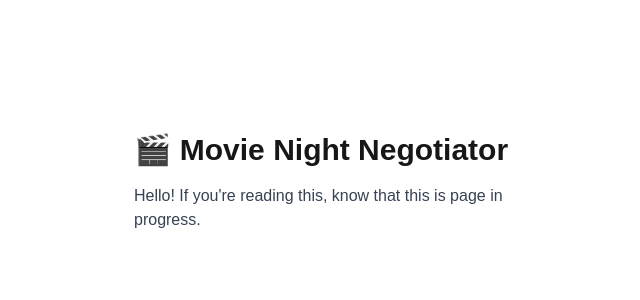
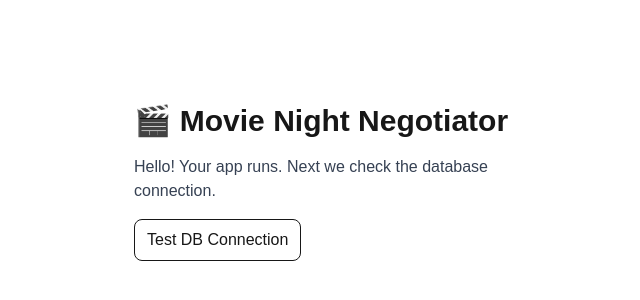
Before and after one commit to ErdagEge/movie-night-negotiator, a Next.js app: page / in a window 1280 px wide. Shown: the part 218-518 px from the top of the page, without its empty margins (306-946 px from the left). Built offline with nearby package versions, Linux system fonts and the light colour scheme.

Commit message:
intial setup with supabase connection

```diff
--- /dev/null
+++ b/src/app/api/hello/route.ts
@@ -0,0 +1,17 @@
+import { NextResponse } from 'next/server';
+import { createServerClient } from '@/lib/supabase/server';
+
+export async function GET() {
+  const supabase = await createServerClient(); // ⬅️ await
+
+  const { data, error } = await supabase
+    .from('hello_messages')
+    .select('*')
+    .order('id', { ascending: false })
+    .limit(1);
+
+  if (error) {
+    return NextResponse.json({ error: error.message }, { status: 500 });
+  }
+  return NextResponse.json({ message: data?.[0]?.content ?? 'No rows yet' });
+}
--- a/src/app/page.tsx
+++ b/src/app/page.tsx
@@ -1,11 +1,34 @@
+'use client';
+
+import { useState } from 'react';
+
 export default function Home() {
+  const [msg, setMsg] = useState<string>('');
+
+  async function fetchMessage() {
+    const res = await fetch('/api/hello');
+    const json = await res.json();
+    setMsg(json.message ?? JSON.stringify(json));
+  }
+
   return (
     <main className="min-h-screen flex items-center justify-center">
-      <div className="max-w-md w-full p-6">
-        <h1 className="text-3xl font-bold mb-4">🎬 Movie Night Negotiator</h1>
+      <div className="max-w-md w-full p-6 space-y-4">
+        <h1 className="text-3xl font-bold">🎬 Movie Night Negotiator</h1>
         <p className="text-gray-700">
-          Hello! If you're reading this, know that this is page in progress.
+          Hello! Your app runs. Next we check the database connection.
         </p>
+        <button
+          onClick={fetchMessage}
+          className="rounded-lg border px-3 py-2 hover:bg-gray-50"
+        >
+          Test DB Connection
+        </button>
+        {msg && (
+          <div className="mt-2 p-3 rounded border bg-gray-50">
+            <span className="font-mono">{msg}</span>
+          </div>
+        )}
       </div>
     </main>
   );
--- /dev/null
+++ b/src/lib/supabase/client.ts
@@ -0,0 +1,8 @@
+import { createBrowserClient } from '@supabase/ssr';
+
+export function createClient() {
+  return createBrowserClient(
+    process.env.NEXT_PUBLIC_SUPABASE_URL!,
+    process.env.NEXT_PUBLIC_SUPABASE_ANON_KEY!
+  );
+}
--- /dev/null
+++ b/src/lib/supabase/server.ts
@@ -0,0 +1,26 @@
+import { cookies } from 'next/headers';
+import { createServerClient as createSupabaseServerClient } from '@supabase/ssr';
+
+// Note: async because cookies() returns a Promise in Next 15
+export async function createServerClient() {
+  const cookieStore = await cookies();
+
+  return createSupabaseServerClient(
+    process.env.NEXT_PUBLIC_SUPABASE_URL!,
+    process.env.NEXT_PUBLIC_SUPABASE_ANON_KEY!,
+    {
+      cookies: {
+        get(name: string) {
+          return cookieStore.get(name)?.value;
+        },
+        set(name: string, value: string, options: any) {
+          // cookieStore may be typed as Readonly; cast to any to allow set in route handlers
+          (cookieStore as any).set({ name, value, ...options });
+        },
+        remove(name: string, options: any) {
+          (cookieStore as any).set({ name, value: '', ...options });
+        },
+      },
+    }
+  );
+}
```
Also changed, not shown: package.json (+8 -6 lines), 2 other files (tests, documents, lock files or other folders).
